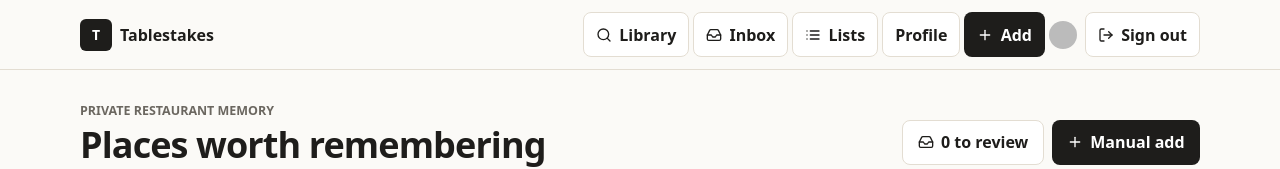
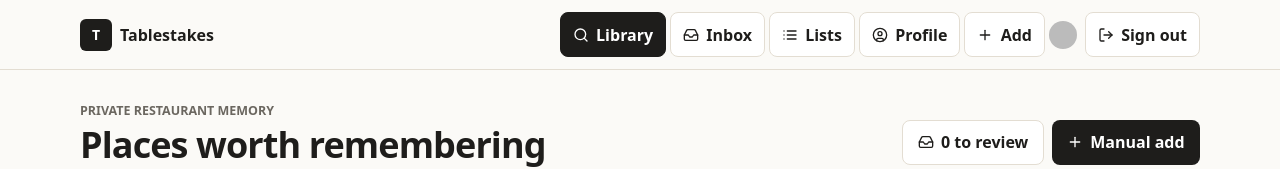
Before and after one commit to Modikai77/tablestakes, a Next.js app: page / in a window 1280 px wide. Shown: the top 169 px of the page. Built offline with nearby package versions, Linux system fonts and the light colour scheme; no server answers; the database is empty; sample sign-in values are in the browser's storage.

Commit message:
Improve extraction and header UI states

```diff
--- a/src/app/globals.css
+++ b/src/app/globals.css
@@ -87,6 +87,18 @@ textarea {
   color: var(--foreground);
 }
 
+.button.active,
+.button.secondary.active {
+  border-color: var(--foreground);
+  background: var(--foreground);
+  color: #fff;
+}
+
+.button:disabled {
+  cursor: progress;
+  opacity: 0.78;
+}
+
 .button.danger {
   background: var(--accent-2);
 }
--- a/src/app/layout.tsx
+++ b/src/app/layout.tsx
@@ -1,7 +1,7 @@
 import type { Metadata } from "next";
 import Link from "next/link";
-import { Inbox, List, Plus, Search } from "lucide-react";
 import { getCurrentUser } from "@/lib/auth";
+import { HeaderNav } from "@/components/HeaderNav";
 import { UserMenu } from "@/components/UserMenu";
 import "./globals.css";
 
@@ -27,25 +27,7 @@ export default async function RootLayout({
               <span>Tablestakes</span>
             </Link>
             <div className="flex flex-wrap items-center justify-end gap-1">
-              <Link className="button secondary !min-h-9 !px-3" href="/">
-                <Search size={16} />
-                <span className="hidden sm:inline">Library</span>
-              </Link>
-              <Link className="button secondary !min-h-9 !px-3" href="/sources">
-                <Inbox size={16} />
-                <span className="hidden sm:inline">Inbox</span>
-              </Link>
-              <Link className="button secondary !min-h-9 !px-3" href="/lists">
-                <List size={16} />
-                <span className="hidden sm:inline">Lists</span>
-              </Link>
-              <Link className="button secondary !min-h-9 !px-3" href="/profile">
-                <span className="hidden sm:inline">Profile</span>
-              </Link>
-              <Link className="button !min-h-9 !px-3" href="/restaurants/new">
-                <Plus size={16} />
-                <span className="hidden sm:inline">Add</span>
-              </Link>
+              <HeaderNav />
               <UserMenu user={user} />
             </div>
           </nav>
--- a/src/app/sources/[id]/page.tsx
+++ b/src/app/sources/[id]/page.tsx
@@ -1,6 +1,7 @@
 import { notFound } from "next/navigation";
-import { Check, RefreshCw, X } from "lucide-react";
+import { Check, X } from "lucide-react";
 import { approveCandidateAction, processSourceAction, rejectCandidateAction } from "@/app/actions";
+import { ProcessSourceButton } from "@/components/ProcessSourceButton";
 import { getSource, listRestaurants } from "@/lib/store";
 import { priceLabel } from "@/lib/utils";
 
@@ -25,10 +26,7 @@ export default async function SourceDetailPage({
           <h1 className="mt-3 text-3xl font-semibold">{source.sourceLabel || "Source review"}</h1>
         </div>
         <form action={processAction}>
-          <button className="button" type="submit">
-            <RefreshCw size={16} />
-            Extract restaurants
-          </button>
+          <ProcessSourceButton />
         </form>
       </section>
 
--- /dev/null
+++ b/src/components/HeaderNav.tsx
@@ -0,0 +1,57 @@
+"use client";
+
+import Link from "next/link";
+import { usePathname } from "next/navigation";
+import { Inbox, List, Plus, Search, UserCircle } from "lucide-react";
+
+const navItems = [
+  {
+    href: "/",
+    label: "Library",
+    icon: Search,
+    isActive: (pathname: string) => pathname === "/" || (pathname.startsWith("/restaurants/") && pathname !== "/restaurants/new")
+  },
+  {
+    href: "/sources",
+    label: "Inbox",
+    icon: Inbox,
+    isActive: (pathname: string) => pathname.startsWith("/sources")
+  },
+  {
+    href: "/lists",
+    label: "Lists",
+    icon: List,
+    isActive: (pathname: string) => pathname.startsWith("/lists")
+  },
+  {
+    href: "/profile",
+    label: "Profile",
+    icon: UserCircle,
+    isActive: (pathname: string) => pathname.startsWith("/profile")
+  },
+  {
+    href: "/restaurants/new",
+    label: "Add",
+    icon: Plus,
+    isActive: (pathname: string) => pathname === "/restaurants/new"
+  }
+];
+
+export function HeaderNav() {
+  const pathname = usePathname();
+
+  return (
+    <>
+      {navItems.map((item) => {
+        const Icon = item.icon;
+        const active = item.isActive(pathname);
+        return (
+          <Link aria-current={active ? "page" : undefined} className={`button secondary nav-button !min-h-9 !px-3${active ? " active" : ""}`} href={item.href} key={item.href}>
+            <Icon size={16} />
+            <span className="hidden sm:inline">{item.label}</span>
+          </Link>
+        );
+      })}
+    </>
+  );
+}
--- /dev/null
+++ b/src/components/ProcessSourceButton.tsx
@@ -0,0 +1,15 @@
+"use client";
+
+import { useFormStatus } from "react-dom";
+import { RefreshCw } from "lucide-react";
+
+export function ProcessSourceButton() {
+  const { pending } = useFormStatus();
+
+  return (
+    <button className="button" disabled={pending} type="submit">
+      <RefreshCw className={pending ? "animate-spin" : undefined} size={16} />
+      {pending ? "Extracting..." : "Extract restaurants"}
+    </button>
+  );
+}
--- /dev/null
+++ b/src/components/UserAvatar.tsx
@@ -0,0 +1,14 @@
+"use client";
+
+import { useState } from "react";
+
+export function UserAvatar({ email, image }: { email: string; image?: string | null }) {
+  const [imageFailed, setImageFailed] = useState(false);
+  const initial = email.slice(0, 1).toUpperCase();
+
+  if (image && !imageFailed) {
+    return <img alt="" className="size-7 rounded-full object-cover" height={28} onError={() => setImageFailed(true)} referrerPolicy="no-referrer" src={image} width={28} />;
+  }
+
+  return <span className="grid size-7 place-items-center rounded-full bg-[var(--soft)] text-xs font-semibold">{initial}</span>;
+}
--- a/src/components/UserMenu.tsx
+++ b/src/components/UserMenu.tsx
@@ -1,7 +1,7 @@
-import Image from "next/image";
 import Link from "next/link";
 import type { CurrentUser } from "@/lib/auth";
 import { SignOutButton } from "@/components/SignOutButton";
+import { UserAvatar } from "@/components/UserAvatar";
 
 export function UserMenu({ user }: { user: CurrentUser | null }) {
   if (!user) {
@@ -14,11 +14,7 @@ export function UserMenu({ user }: { user: CurrentUser | null }) {
 
   return (
     <div className="flex items-center gap-2">
-      {user.image ? (
-        <Image src={user.image} alt="" width={28} height={28} className="rounded-full" />
-      ) : (
-        <span className="grid size-7 place-items-center rounded-full bg-[var(--soft)] text-xs font-semibold">{user.email.slice(0, 1).toUpperCase()}</span>
-      )}
+      <UserAvatar email={user.email} image={user.image} />
       <SignOutButton />
     </div>
   );
```
